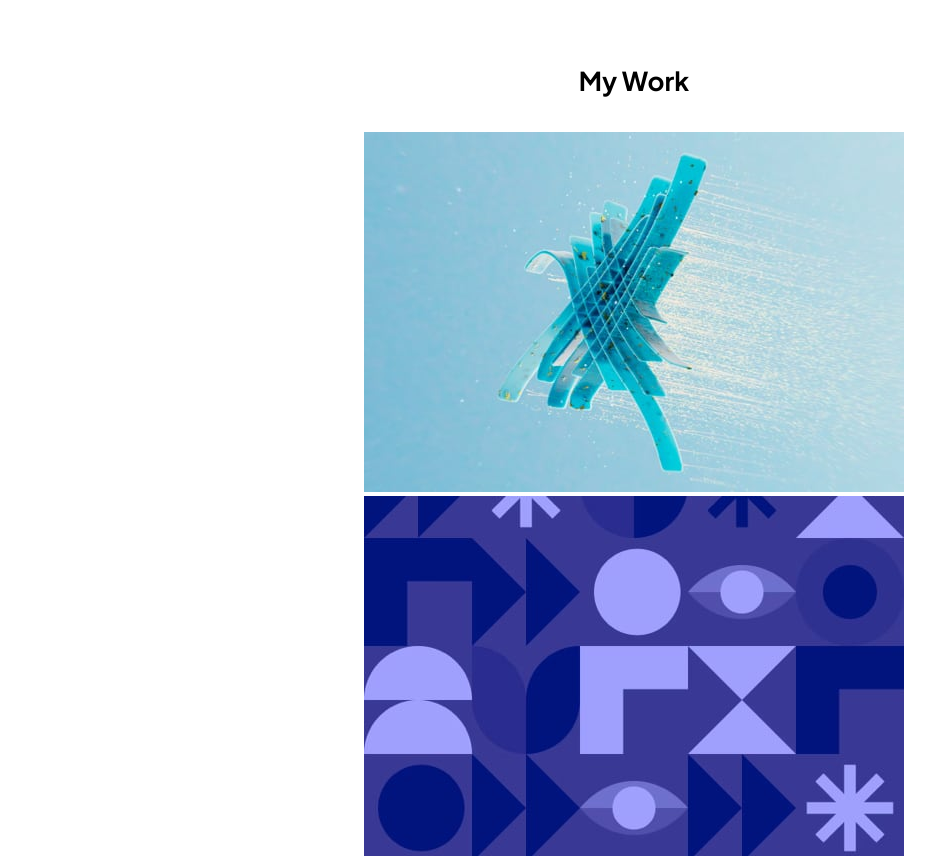
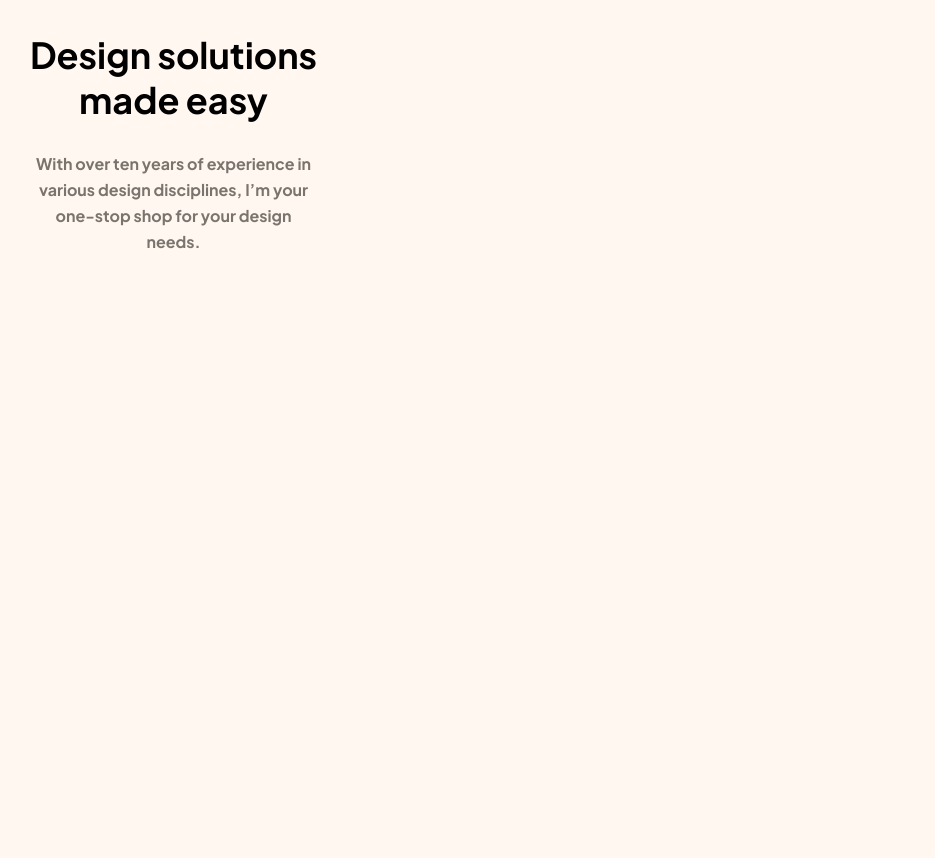
Before and after one commit to Nevaden/Free-Consultation, an Angular app in the folder Free-Consultation/: page / in a window 1280 px wide. Shown: the top 858 px of the page, without its empty margins (6-941 px from the left). After the commit the page ends 800 px from the top, so only its background shows below. Built offline with nearby package versions, Linux system fonts and the light colour scheme.

Commit message:
late commit, header and site header

```diff
--- a/Free-Consultation/angular.json
+++ b/Free-Consultation/angular.json
@@ -20,7 +20,7 @@
             "tsConfig": "tsconfig.app.json",
             "assets": [
               "src/favicon.ico",
-              "src/assets"
+              "src/assets/*"
             ],
             "styles": [
               "src/styles.css"
--- a/Free-Consultation/src/app/app.component.css
+++ b/Free-Consultation/src/app/app.component.css
@@ -0,0 +1,3 @@
+body {
+    background-color: #FFF7F0;
+}
--- a/Free-Consultation/src/app/app.component.html
+++ b/Free-Consultation/src/app/app.component.html
@@ -1 +1 @@
-<app-my-work></app-my-work>
+<app-site-header-section></app-site-header-section>
--- a/Free-Consultation/src/app/app.component.ts
+++ b/Free-Consultation/src/app/app.component.ts
@@ -1,9 +1,10 @@
-import { Component } from '@angular/core';
+import { Component, ViewEncapsulation } from '@angular/core';
 
 @Component({
   selector: 'app-root',
   templateUrl: './app.component.html',
-  styleUrls: ['./app.component.css']
+  styleUrls: ['./app.component.css'],
+  encapsulation: ViewEncapsulation.None
 })
 export class AppComponent {
   title = 'Free-Consultation';
--- a/Free-Consultation/src/app/header/header.component.css
+++ b/Free-Consultation/src/app/header/header.component.css
@@ -0,0 +1,40 @@
+* {
+    font-family: 'Plus Jakarta Sans', sans-serif;
+}
+
+
+.logo {
+    height: 48px;
+    width: 48px;
+}
+
+.header {
+    margin: 16px;
+    display: flex;
+    align-items: center;
+    justify-content:space-between;
+}
+
+@media screen and (min-width: 600px) {
+    .header {
+        margin-left: 165px;
+        margin-right: 164px;
+    }
+}
+
+
+
+
+.consultation-button {
+    background: #030303;
+    border-radius: 28px;
+    color: #FFF7F0;
+    width: 176px;
+    height: 44px;
+    padding: 0;
+    cursor: pointer;
+    border: none;
+}
+.consultation-button:hover{
+    background-color: #755CDE;
+}
--- a/Free-Consultation/src/app/header/header.component.html
+++ b/Free-Consultation/src/app/header/header.component.html
@@ -1 +1,10 @@
-<p>header works!</p>
+<head>
+    <link rel="preconnect" href="https://fonts.googleapis.com">
+    <link rel="preconnect" href="https://fonts.gstatic.com" crossorigin>
+    <link href="https://fonts.googleapis.com/css2?family=Plus+Jakarta+Sans:wght@700&display=swap" rel="stylesheet">
+</head>
+
+<div class="header">
+    <img class="logo" src="../../assets/logo.svg" alt="">
+    <button class="consultation-button">Free Consultation</button>
+</div>
--- a/Free-Consultation/src/app/my-work/my-work.component.css
+++ b/Free-Consultation/src/app/my-work/my-work.component.css
@@ -1,11 +1,47 @@
 * {
     font-family: 'Plus Jakarta Sans', sans-serif;
+    box-sizing: border-box;
 }
 
+
 h4 {
-    font-size: 26px;
+    font-size: 32px;
+    display: flex;
+    justify-content: center;
 }
 .carousel {
     margin: 4rem auto;
     text-align: center;
 }
+
+.carousel-arrow {
+    background-color: #030303;
+    width: 64px;
+    height: 64px;
+    padding: 24px;
+    border-radius: 64px;
+    cursor: pointer;
+    margin: 0;
+}
+
+.carousel-arrow:hover {
+    background-color: #755CDE;
+}
+
+.arrow-button {
+    border: none;
+    background-color: #FFF7F0;
+    margin: 0;
+}
+
+.carousel-image{
+    border-radius: 10px;
+    overflow: hidden;
+}
+
+.arrow-container {
+    display: flex;
+    align-items: center;
+    justify-content: center;
+    margin: 0;
+}
--- a/Free-Consultation/src/app/my-work/my-work.component.html
+++ b/Free-Consultation/src/app/my-work/my-work.component.html
@@ -1,4 +1,3 @@
-
 <head>
     <link rel="preconnect" href="https://fonts.googleapis.com">
     <link rel="preconnect" href="https://fonts.gstatic.com" crossorigin>
@@ -7,7 +6,17 @@
 
 <section class="carousel">
     <h4>My Work</h4>
-    <div *ngFor="let image of carouselImages">
-        <img src="{{image}}" alt="carosel images">
+    <!-- <div *ngFor="let image of carouselImages">
+        <img class="carousel-image" src="{{image}}" alt="carosel images">
+    </div> -->
+
+    <div class="arrow-container">
+        <button class="arrow-button">
+            <img class="carousel-arrow" src="../../assets/icon-arrow-left.svg" alt="left arrow">
+        </button>
+        <button class="arrow-button">
+            <img class="carousel-arrow" src="../../assets/icon-arrow-right.svg" alt="right arrow">
+        </button>
     </div>
+
 </section>
--- a/Free-Consultation/src/app/my-work/my-work.component.ts
+++ b/Free-Consultation/src/app/my-work/my-work.component.ts
@@ -8,7 +8,7 @@ import { Component, OnInit } from '@angular/core';
 
 export class MyWorkComponent implements OnInit {
 
-  carouselImages = [
+  public carouselImages = [
   'assets/image-slide-1.jpg',
   'assets/image-slide-2.jpg',
   'assets/image-slide-3.jpg',
--- a/Free-Consultation/src/app/site-header-section/site-header-section.component.css
+++ b/Free-Consultation/src/app/site-header-section/site-header-section.component.css
@@ -0,0 +1,31 @@
+* {
+    font-family: 'Plus Jakarta Sans', sans-serif;
+    box-sizing: border-box;
+}
+
+h1 {
+    font-size: 36px;
+    text-align: center;
+    line-height: 45px;
+    font-style: normal;
+}
+
+p {
+    font-style: normal;
+    font-weight: 500;
+    font-size: 16px;
+    line-height: 26px;
+    /* or 162% */
+
+    text-align: center;
+    color: #7A746E;
+    margin: 29px;
+}
+
+div {
+    margin-top: 32px;
+    width: 343px;
+    height: 210px;
+    left: 16px;
+    top: 96px;
+}
--- a/Free-Consultation/src/app/site-header-section/site-header-section.component.html
+++ b/Free-Consultation/src/app/site-header-section/site-header-section.component.html
@@ -1 +1,11 @@
-<p>site-header-section works!</p>
+<head>
+    <link rel="preconnect" href="https://fonts.googleapis.com">
+    <link rel="preconnect" href="https://fonts.gstatic.com" crossorigin>
+    <link href="https://fonts.googleapis.com/css2?family=Plus+Jakarta+Sans:wght@700&display=swap" rel="stylesheet">
+</head>
+
+<div>
+    <h1>Design solutions made easy</h1>
+
+    <p>With over ten years of experience in various design disciplines, I’m your one-stop shop for your design needs.</p>
+</div>
```
